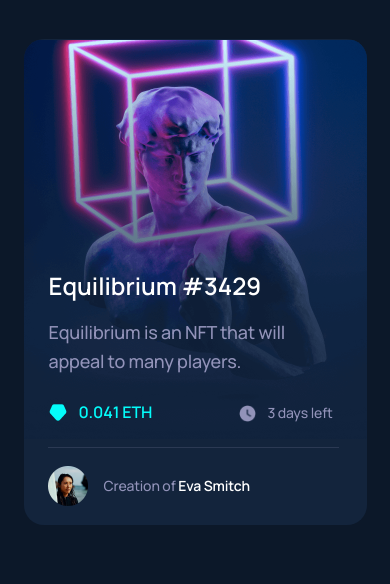
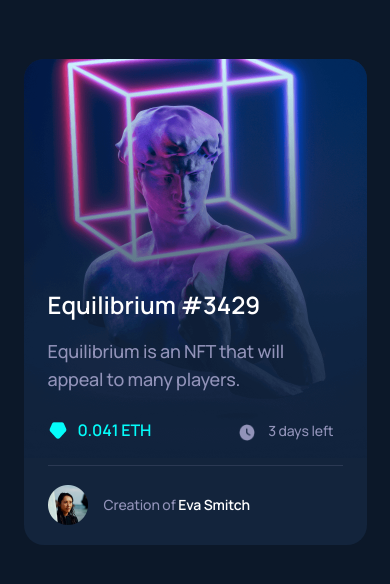
Before and after one commit to LukasMalyszko/card-nft, a website built with Vite: page index.html in a window 390 px wide. Built offline with nearby package versions, Linux system fonts and the light colour scheme.

Commit message:
kolejne poprawki rwd

```diff
--- a/index.html
+++ b/index.html
@@ -17,12 +17,11 @@
         <div class="component-card__image">
           <img src="/src/pan.png" alt="nft_image">
         </div>
-
+        <div class="component-card__description">
           <div class="component-card__header">
             <div class="component-card__title">Equilibrium #3429</div>
             <div class="component-card__content">Equilibrium is an NFT that will appeal to many players.</div>
           </div>
-
           <div class="component-card__info">
             <div class="component-card__price"><img src="/src/diamonds.png" alt="ETH">0.041 ETH</div>
             <div class="component-card__time">
@@ -37,6 +36,7 @@
           </div>
         </div>
       </div>
+    </div>
 
   </div>
 
--- a/src/pages/home-page/styles/home-page.scss
+++ b/src/pages/home-page/styles/home-page.scss
@@ -15,21 +15,25 @@ body {
   .component-card {
     display: flex;
     flex-direction: column;
-    justify-content: flex-start;
     position: relative;
-    margin-top: 15%;
+    margin: 15% 2%;
     width: 413px;
     height: 556px;
     background-color: var(--color-kart);
     color: var(--text-basic-color);
     border-radius: 20px;
 
-    & &__header {
-
-      margin-left: 32px;
-      width: 278px;
+    & &__description {
       position: absolute;
       top: 252px;
+      margin: 0 32px;
+      width: -webkit-fill-available;
+    }
+    & &__header {
+      display: flex;
+      flex-direction: column;
+      gap: 24px;
+      width: 278px;
     }
 
     & &__title {
@@ -49,21 +53,18 @@ body {
       line-height: 160%;
       letter-spacing: -0.01em;
       color: var(--text-content-color);
-      margin-top: 24px;
     }
 
-    &__image img{
+    & &__image img{
       border-radius: 20px;
       width: 413px;
     }
 
     & &__info {
       display: flex;
-      bottom: 82px ;
       justify-content: space-between;
+      margin: 40px 0 34px;
       letter-spacing: -0.01em;
-      margin: 5px 32px;
-      padding-bottom: 32px;
     }
 
     & &__price {
@@ -73,28 +74,27 @@ body {
       line-height: 29px;
       & img {
         width: 20px;
-          margin: 3px 11px auto 0;
+        margin-right: 10px;
+        vertical-align: sub;
       }
     }
 
     & &__time {
-        align-items: flex-end;
       color: var(--text-content-color);
       font-weight: 500;
       font-size: 16px;
       line-height: 26px;
       letter-spacing: -0.01em;
+        padding-top: 2px;
         img {
-        width: 17px;
-        margin: 6px 8.5px auto 0;
+          width: 16.5px;
+          margin-right: 10px;
+          vertical-align: middle;
       }
     }
 
     & &__footer {
       display: flex;
-      position: absolute;
-      bottom: 15px;
-      margin-left: 32px;
       color: var(--text-content-color);
       font-weight: 500;
       font-size: 16px;
@@ -102,7 +102,6 @@ body {
       letter-spacing: -0.01em;
       border-top: 1.5px solid #2B3953;
       padding-top: 14px;
-      width: 85%;
       & img {
         width: 40px;
         height: 40px;
@@ -118,60 +117,48 @@ body {
       }
     }
 
-    @media (max-width: 800px){
-
-    margin-top: 10%;
+    @media (max-width: 834px){
       width: 343px;
       height: 486px;
       overflow: hidden;
-    &__image img{
-        position: absolute;
-        top: 1px;
-        left: -39px;
+      display: flex;
+      align-items: center;
+
+      & &__image img {
+        position: relative;
+        right: 5px;  // na align- 'center' img lekko się nie zgadzał
       }
-
+      & &__description {
+        margin: 0 24px;
+        top: 229px;
+      }
       & &__header {
-        top: 230px;
-        left: 1px;
-        margin-left: 24px;
-    }
-
-    & &__content {
-        margin-top: 16px;
+        gap: 16px;
       }
 
       & &__info {
-        width: 85.5%;
-        margin: 0 26px 0 24px;
-        position: absolute;
-        top: 360px;
+          margin: 24px 0 21px;
       }
 
       & &__price {
           font-size: 16px;
           line-height: 25.6px;
-        & img{
-            vertical-align: sub;
-        }
       }
 
       & &__time {
           font-size: 14px;
           line-height: 22px;
-        margin-right: 8px;
-        & img{
-            vertical-align: sub;
-            //right: 67px;
-            //top: -2px;
-        }
+          margin-right: 9px;
       }
 
       & &__footer {
-        bottom: 14px;
-        padding-top: 13px;
-        margin: auto 24px auto 24px;
           font-size: 14px;
           line-height: 22.4px;
       }
     }
+    @media(max-width: 375px){
+      & &__info {
+        margin: 25px auto 20px;
       }
+    }
+}
```
Also changed, not shown: src/pan_mobile.png (added). Lines whose indentation alone changed are shown as unchanged.
